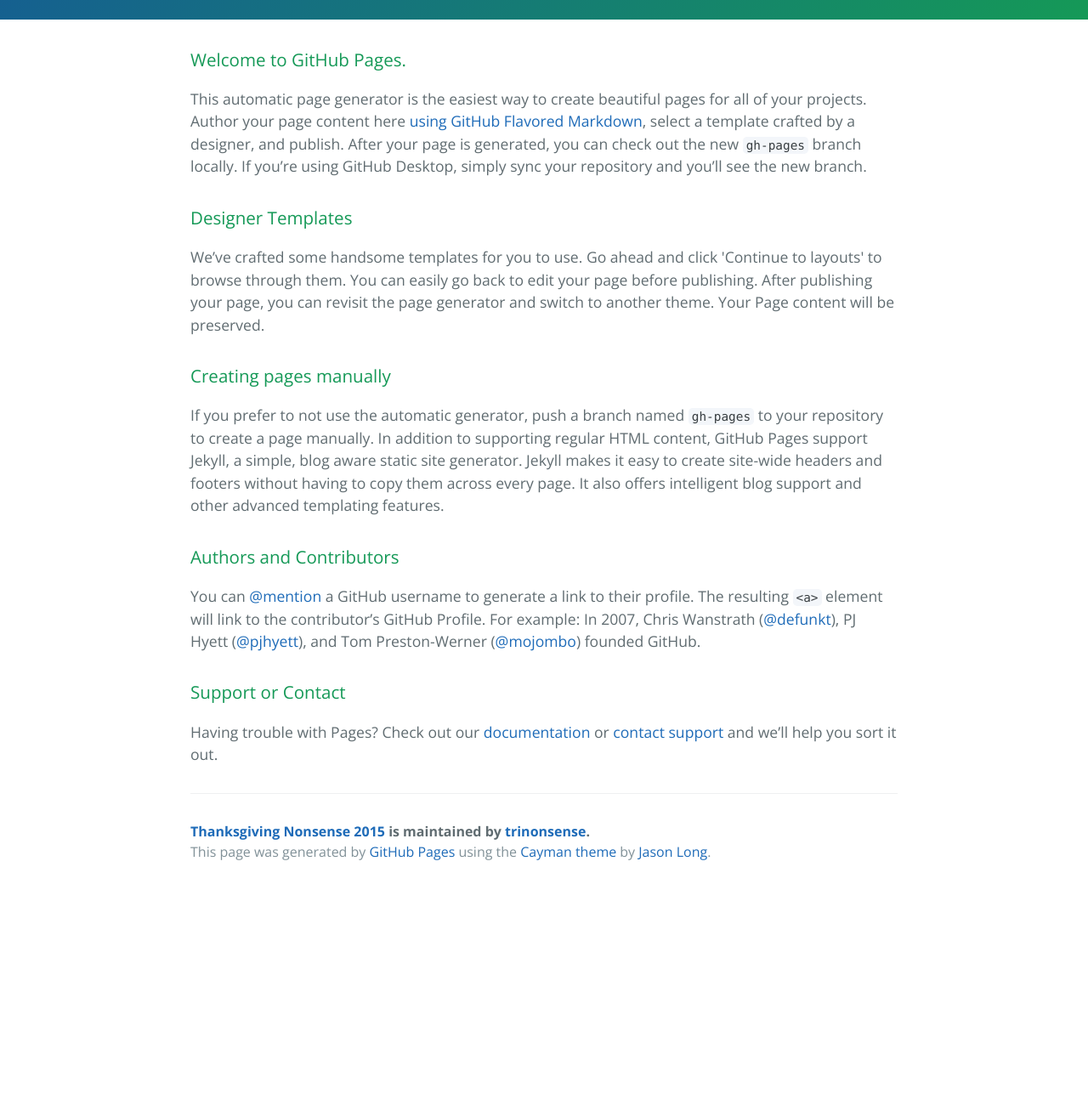
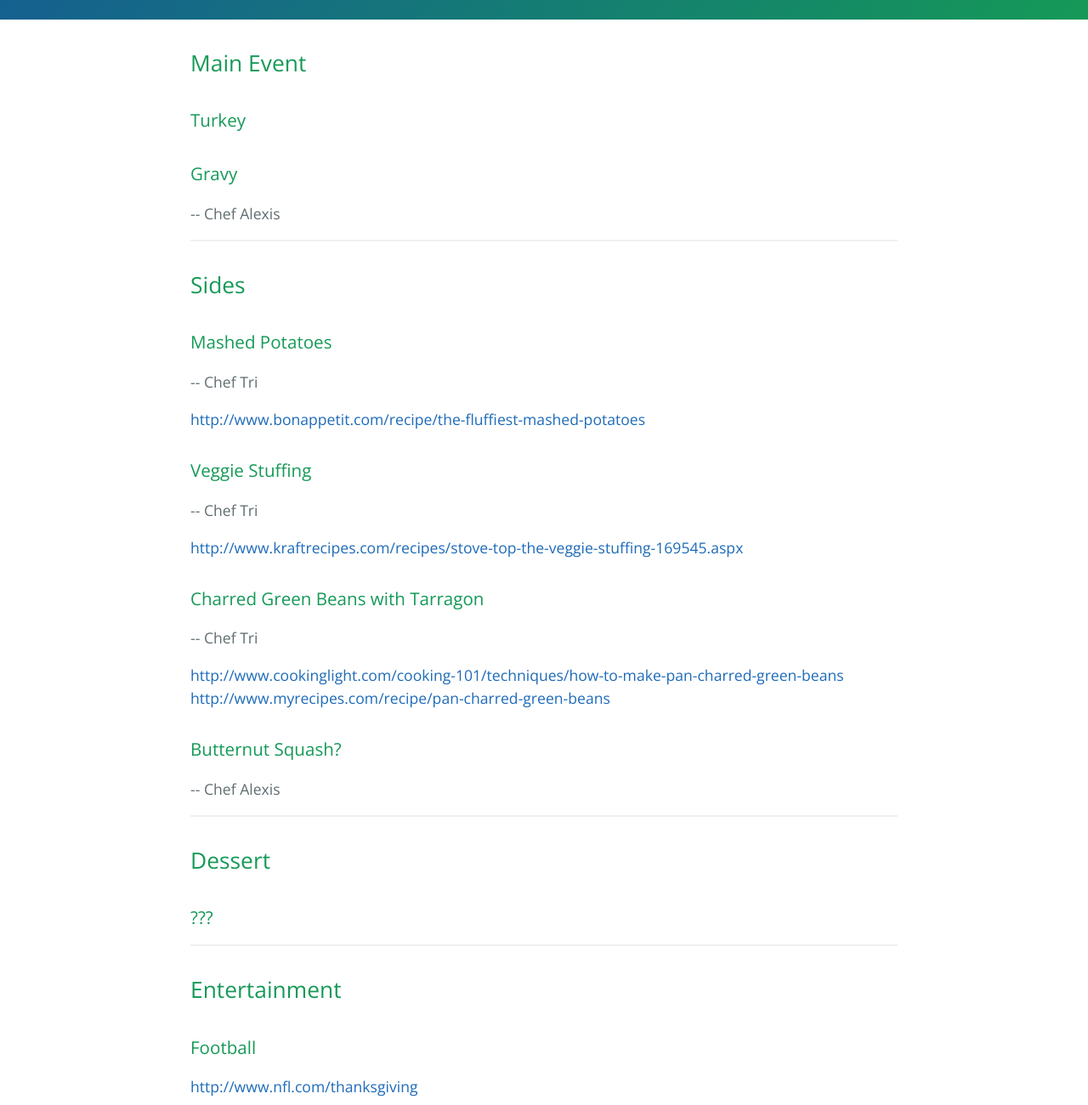
Before and after one commit to trinonsense/thanksgiving-2015, a plain HTML site: page index.html in a window 1280 px wide. Shown: the part 360-1660 px from the top of the page at 85% size. Before the commit the page ends 1406 px from the top, so only its background shows below. Drawn offline with nearby package versions, Linux system fonts and the light colour scheme.

```diff
--- a/index.html
+++ b/index.html
@@ -19,30 +19,66 @@
     </section>
 
     <section class="main-content">
-      <h3>
-<a id="welcome-to-github-pages" class="anchor" href="#welcome-to-github-pages" aria-hidden="true"><span class="octicon octicon-link"></span></a>Welcome to GitHub Pages.</h3>
-
-<p>This automatic page generator is the easiest way to create beautiful pages for all of your projects. Author your page content here <a href="https://guides.github.com/features/mastering-markdown/">using GitHub Flavored Markdown</a>, select a template crafted by a designer, and publish. After your page is generated, you can check out the new <code>gh-pages</code> branch locally. If you’re using GitHub Desktop, simply sync your repository and you’ll see the new branch.</p>
+      <h2>
+<a id="main-event" class="anchor" href="#main-event" aria-hidden="true"><span class="octicon octicon-link"></span></a>Main Event</h2>
 
 <h3>
-<a id="designer-templates" class="anchor" href="#designer-templates" aria-hidden="true"><span class="octicon octicon-link"></span></a>Designer Templates</h3>
-
-<p>We’ve crafted some handsome templates for you to use. Go ahead and click 'Continue to layouts' to browse through them. You can easily go back to edit your page before publishing. After publishing your page, you can revisit the page generator and switch to another theme. Your Page content will be preserved.</p>
+<a id="turkey" class="anchor" href="#turkey" aria-hidden="true"><span class="octicon octicon-link"></span></a>Turkey</h3>
 
 <h3>
-<a id="creating-pages-manually" class="anchor" href="#creating-pages-manually" aria-hidden="true"><span class="octicon octicon-link"></span></a>Creating pages manually</h3>
+<a id="gravy" class="anchor" href="#gravy" aria-hidden="true"><span class="octicon octicon-link"></span></a>Gravy</h3>
 
-<p>If you prefer to not use the automatic generator, push a branch named <code>gh-pages</code> to your repository to create a page manually. In addition to supporting regular HTML content, GitHub Pages support Jekyll, a simple, blog aware static site generator. Jekyll makes it easy to create site-wide headers and footers without having to copy them across every page. It also offers intelligent blog support and other advanced templating features.</p>
+<p>-- Chef Alexis</p>
+
+<hr>
+
+<h2>
+<a id="sides" class="anchor" href="#sides" aria-hidden="true"><span class="octicon octicon-link"></span></a>Sides</h2>
 
 <h3>
-<a id="authors-and-contributors" class="anchor" href="#authors-and-contributors" aria-hidden="true"><span class="octicon octicon-link"></span></a>Authors and Contributors</h3>
+<a id="mashed-potatoes" class="anchor" href="#mashed-potatoes" aria-hidden="true"><span class="octicon octicon-link"></span></a>Mashed Potatoes</h3>
 
-<p>You can <a href="https://github.com/blog/821" class="user-mention">@mention</a> a GitHub username to generate a link to their profile. The resulting <code>&lt;a&gt;</code> element will link to the contributor’s GitHub Profile. For example: In 2007, Chris Wanstrath (<a href="https://github.com/defunkt" class="user-mention">@defunkt</a>), PJ Hyett (<a href="https://github.com/pjhyett" class="user-mention">@pjhyett</a>), and Tom Preston-Werner (<a href="https://github.com/mojombo" class="user-mention">@mojombo</a>) founded GitHub.</p>
+<p>-- Chef Tri</p>
+
+<p><a href="http://www.bonappetit.com/recipe/the-fluffiest-mashed-potatoes">http://www.bonappetit.com/recipe/the-fluffiest-mashed-potatoes</a></p>
 
 <h3>
-<a id="support-or-contact" class="anchor" href="#support-or-contact" aria-hidden="true"><span class="octicon octicon-link"></span></a>Support or Contact</h3>
+<a id="veggie-stuffing" class="anchor" href="#veggie-stuffing" aria-hidden="true"><span class="octicon octicon-link"></span></a>Veggie Stuffing</h3>
 
-<p>Having trouble with Pages? Check out our <a href="https://help.github.com/pages">documentation</a> or <a href="https://github.com/contact">contact support</a> and we’ll help you sort it out.</p>
+<p>-- Chef Tri</p>
+
+<p><a href="http://www.kraftrecipes.com/recipes/stove-top-the-veggie-stuffing-169545.aspx">http://www.kraftrecipes.com/recipes/stove-top-the-veggie-stuffing-169545.aspx</a></p>
+
+<h3>
+<a id="charred-green-beans-with-tarragon" class="anchor" href="#charred-green-beans-with-tarragon" aria-hidden="true"><span class="octicon octicon-link"></span></a>Charred Green Beans with Tarragon</h3>
+
+<p>-- Chef Tri</p>
+
+<p><a href="http://www.cookinglight.com/cooking-101/techniques/how-to-make-pan-charred-green-beans">http://www.cookinglight.com/cooking-101/techniques/how-to-make-pan-charred-green-beans</a>
+<a href="http://www.myrecipes.com/recipe/pan-charred-green-beans">http://www.myrecipes.com/recipe/pan-charred-green-beans</a></p>
+
+<h3>
+<a id="butternut-squash" class="anchor" href="#butternut-squash" aria-hidden="true"><span class="octicon octicon-link"></span></a>Butternut Squash?</h3>
+
+<p>-- Chef Alexis</p>
+
+<hr>
+
+<h2>
+<a id="dessert" class="anchor" href="#dessert" aria-hidden="true"><span class="octicon octicon-link"></span></a>Dessert</h2>
+
+<h3>
+<a id="" class="anchor" href="#" aria-hidden="true"><span class="octicon octicon-link"></span></a>???</h3>
+
+<hr>
+
+<h2>
+<a id="entertainment" class="anchor" href="#entertainment" aria-hidden="true"><span class="octicon octicon-link"></span></a>Entertainment</h2>
+
+<h3>
+<a id="football" class="anchor" href="#football" aria-hidden="true"><span class="octicon octicon-link"></span></a>Football</h3>
+
+<p><a href="http://www.nfl.com/thanksgiving">http://www.nfl.com/thanksgiving</a></p>
 
       <footer class="site-footer">
         <span class="site-footer-owner"><a href="https://github.com/trinonsense/thanksgiving-2015">Thanksgiving Nonsense 2015</a> is maintained by <a href="https://github.com/trinonsense">trinonsense</a>.</span>
```
Also changed, not shown: params.json (+1 -1 lines).
